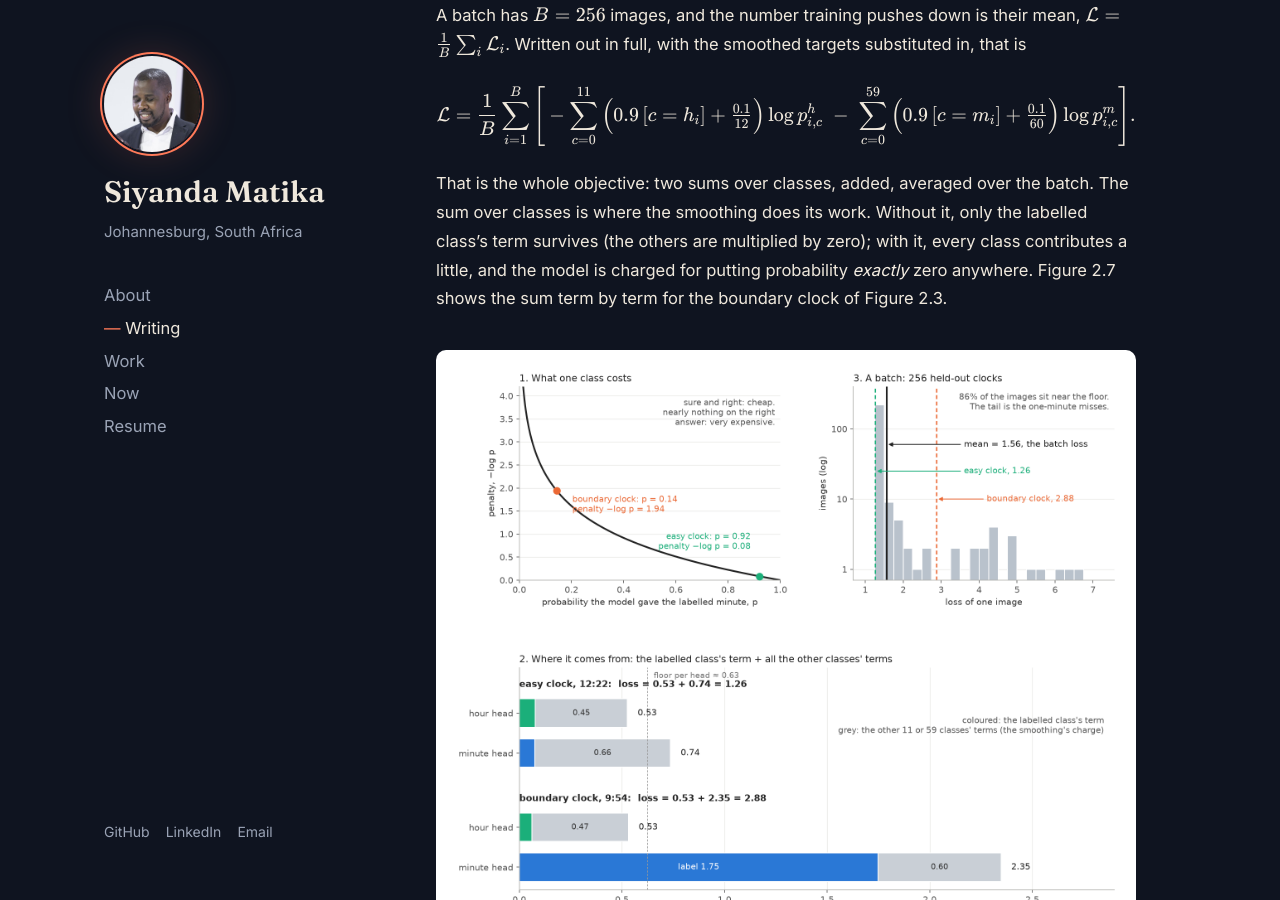
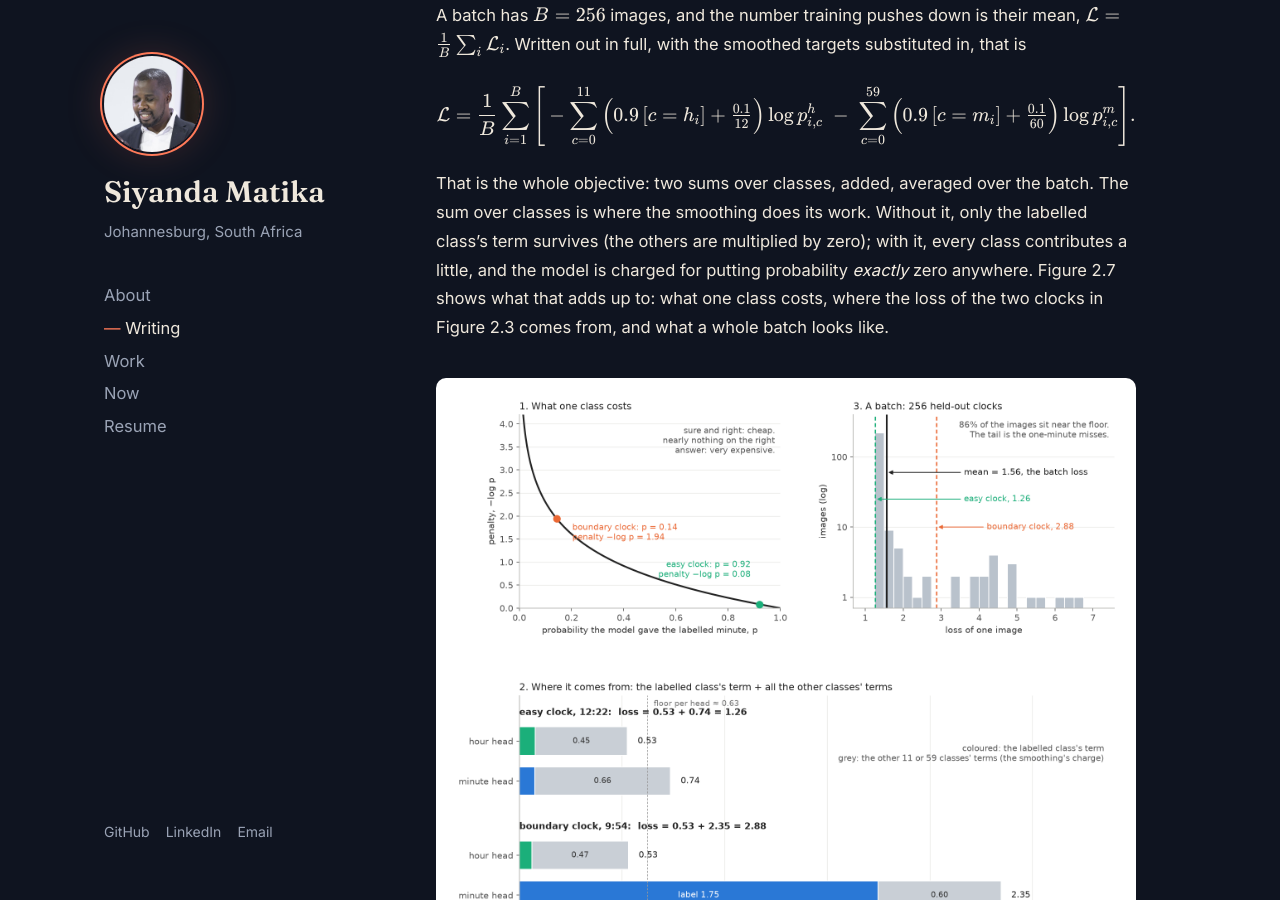
Before and after one commit to matikasiyanda/matikasiyanda.github.io, a Jekyll site: the page built from _posts/2026-09-15-clocks-part-2-models.md, in a window 1280 px wide and 900 px high, scrolled down 9009 px. Built offline with Jekyll 4.4.1, drawn with Linux system fonts in a browser that asks for light colours; comment, search, counter and statistics services are not loaded.

Commit message:
Figure 2.7 reference wording

```diff
--- a/_posts/2026-09-15-clocks-part-2-models.md
+++ b/_posts/2026-09-15-clocks-part-2-models.md
@@ -294,8 +294,10 @@ That is the whole objective: two sums over classes, added, averaged over
 the batch. The sum over classes is where the smoothing does its work.
 Without it, only the labelled class's term survives (the others are
 multiplied by zero); with it, every class contributes a little, and the
-model is charged for putting probability *exactly* zero anywhere. Figure
-2.7 shows the sum term by term for the boundary clock of Figure 2.3.
+model is charged for putting probability *exactly* zero anywhere.
+Figure 2.7 shows what that adds up to: what one class costs, where the
+loss of the two clocks in Figure 2.3 comes from, and what a whole batch
+looks like.
 
 ![The loss in three panels: the penalty curve minus log p with the easy and boundary clocks marked; the decomposition of each head's cross-entropy into the labelled class's term and the rest, for both clocks; and a histogram of the losses of 256 held-out clocks with the batch mean](/assets/clocks/loss_terms.png){: .no-invert}
 
```
